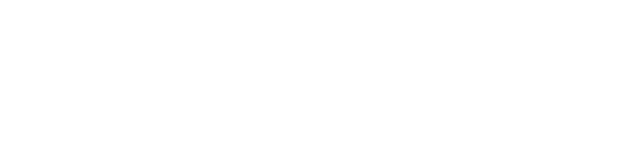
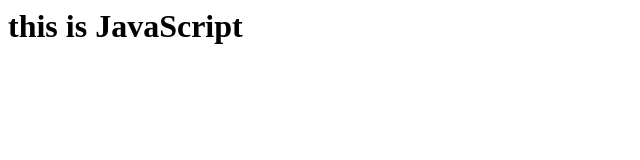
Before and after one commit to Perry-code-luigi/Perry-code-luigi.github.io, a plain HTML site: page JavaScript/w2d3/index.html in a window 1280 px wide. Shown: the whole page, without its empty margins (0-640 px from the left). Drawn offline with Linux system fonts and the light colour scheme.

Commit message:
fixed the bugs

```diff
--- a/JavaScript/w2d3/index.html
+++ b/JavaScript/w2d3/index.html
@@ -6,6 +6,6 @@
     <script src="/JavaScript/w2d3/W2D3JSPractice.js"></script>
 </head>
 <body>
-
+    <h1>this is JavaScript</h1>
 </body>
 </html>
```
